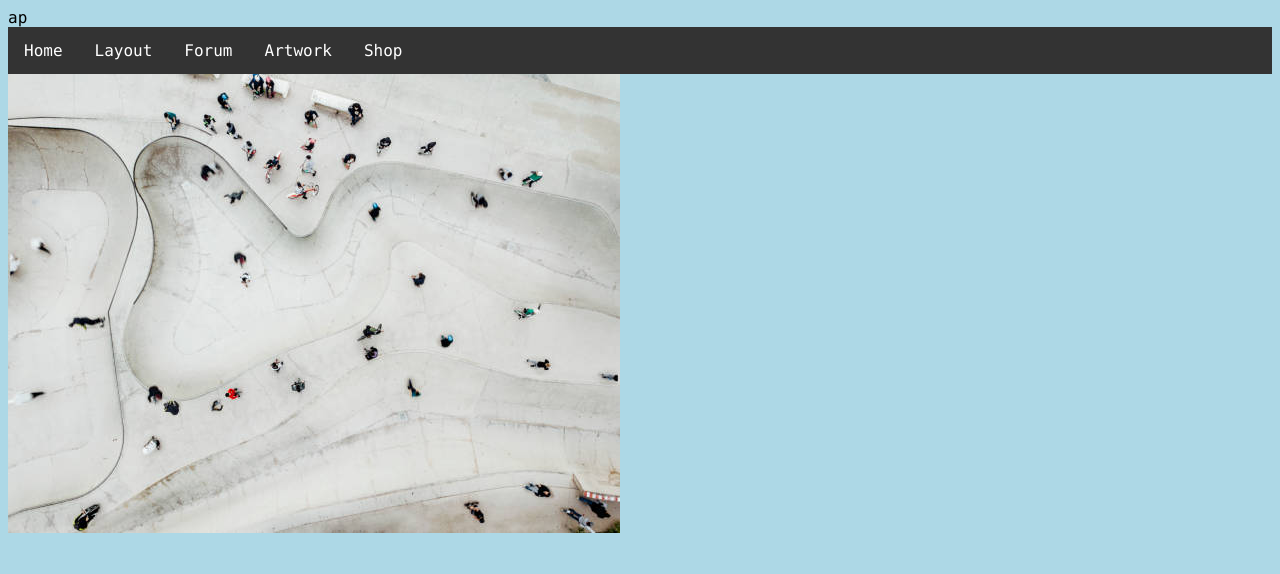
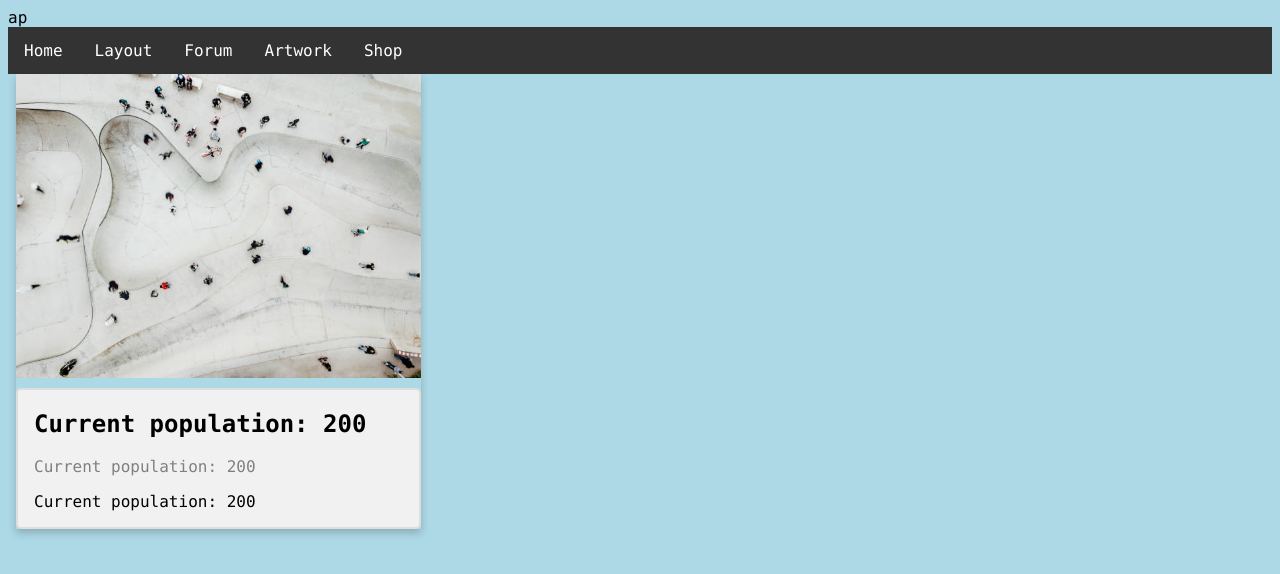
Before and after one commit to aciturbide/SkatePark, a plain HTML site: page layout.html in a window 1280 px wide. Drawn offline with Linux system fonts and the light colour scheme.

Commit message:
Update layout.html

```diff
--- a/layout.html
+++ b/layout.html
@@ -14,6 +14,16 @@ ap<!DOCTYPE html>
         <li><a href="artwork.html">Artwork</a></li>
         <li><a href="store.html">Shop</a></li>
       </ul>
-      <img src="./images/fakemapskate.jpg" alt="Image of the map of the park">
+     <div class="row">
+        <div class="column">
+          <div class="card">
+            <img src="./images/fakemapskate.jpg" alt="Map of the Park" style="width:100%">
+            <div class="container">
+              <h2>Current population: 200</h2>
+              <p class="title">Current population: 200</p>
+              <p>Current population: 200</p>
+            </div>
+          </div>
+        </div>
 </body>
 </html>
```
